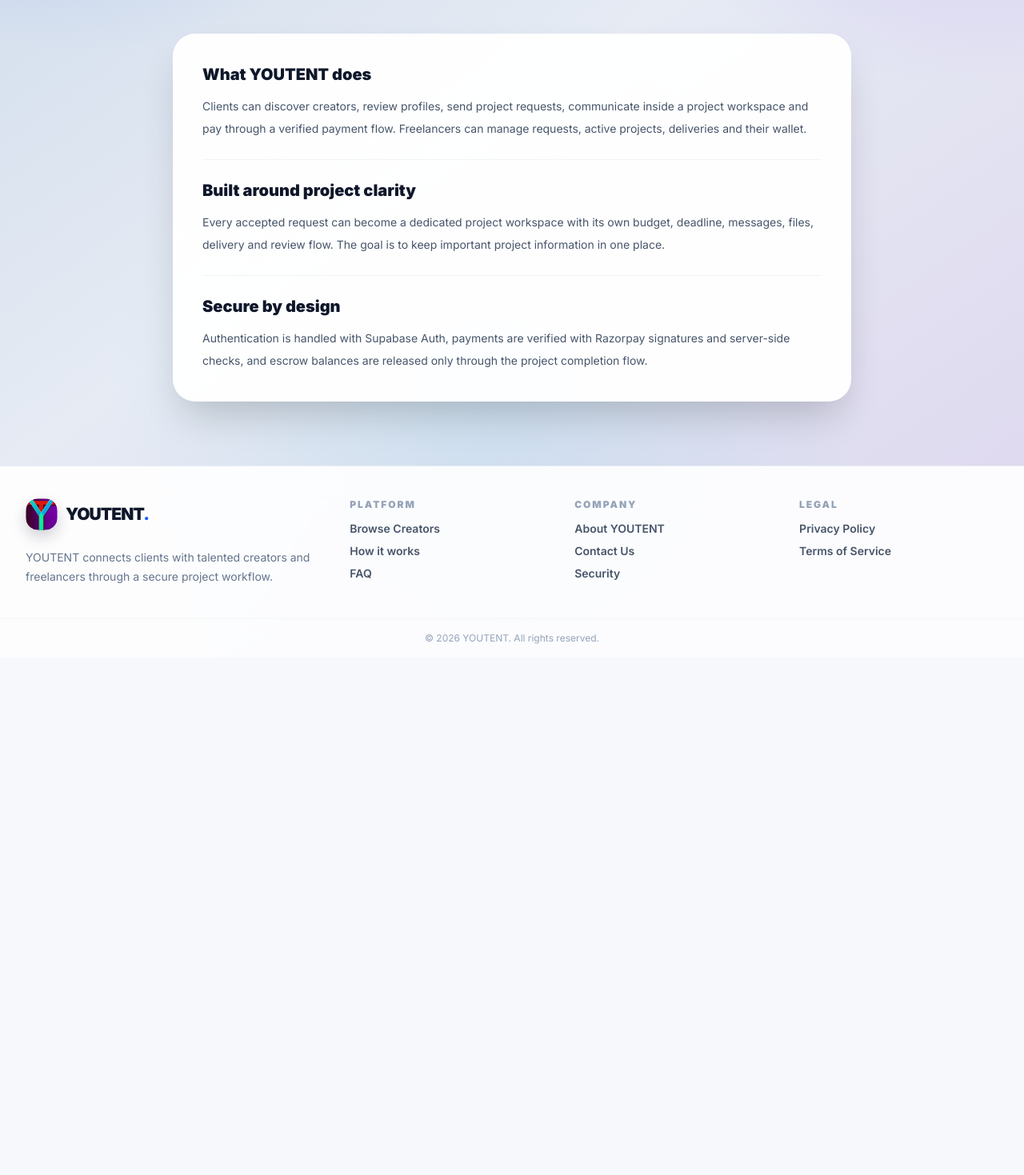
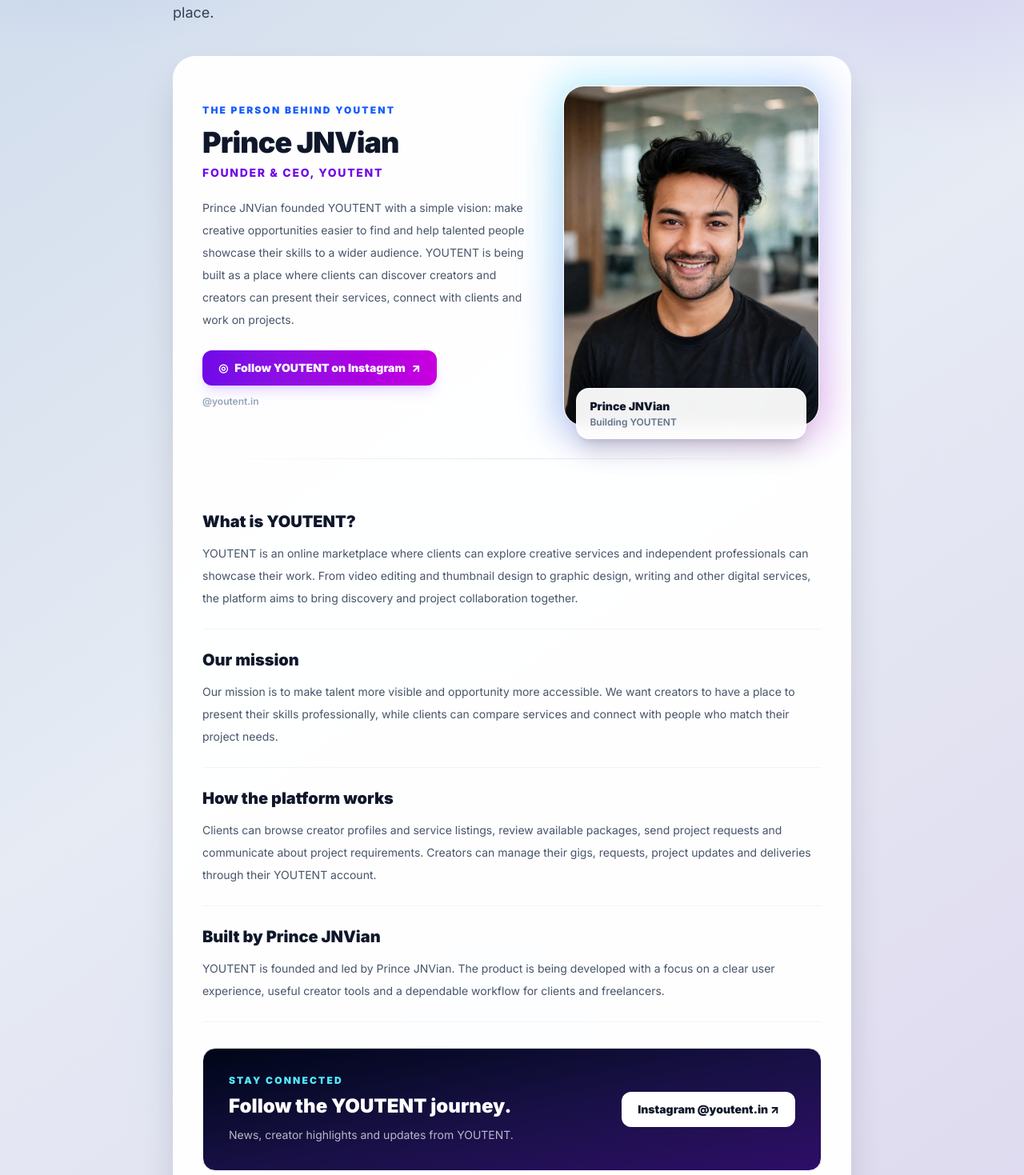
Before and after one commit to princejnvian/creator-marketplace, a Next.js app: page /about in a window 1280 px wide. Shown: the part 381-1850 px from the top of the page at 80% size. Before the commit the page ends 1203 px from the top, so only its background shows below. Built offline with nearby package versions, Linux system fonts and the light colour scheme; no server answers.

Commit message:
Improve about page and add founder profile

```diff
--- a/app/about/page.tsx
+++ b/app/about/page.tsx
@@ -1,7 +1,104 @@
+import Image from "next/image";
+import Link from "next/link";
 import InfoPage, { InfoSection } from "@/components/InfoPage";
-export const metadata = { title: "About YOUTENT", description: "Learn about YOUTENT and its creator marketplace." };
-export default function AboutPage() { return <InfoPage eyebrow="About YOUTENT" title="Where talent meets opportunity." intro="YOUTENT is a creator marketplace designed to make hiring, communication, payments and project delivery easier for clients and independent professionals.">
-  <InfoSection title="What YOUTENT does"><p>Clients can discover creators, review profiles, send project requests, communicate inside a project workspace and pay through a verified payment flow. Freelancers can manage requests, active projects, deliveries and their wallet.</p></InfoSection>
-  <InfoSection title="Built around project clarity"><p>Every accepted request can become a dedicated project workspace with its own budget, deadline, messages, files, delivery and review flow. The goal is to keep important project information in one place.</p></InfoSection>
-  <InfoSection title="Secure by design"><p>Authentication is handled with Supabase Auth, payments are verified with Razorpay signatures and server-side checks, and escrow balances are released only through the project completion flow.</p></InfoSection>
-</InfoPage>; }
+
+const instagramUrl = "https://www.instagram.com/youtent.in";
+
+export const metadata = {
+  title: "About YOUTENT | Founder Prince JNVian",
+  description:
+    "Meet Prince JNVian, Founder & CEO of YOUTENT — a creator marketplace connecting clients with video editors, designers, writers and independent talent.",
+  alternates: { canonical: "https://youtent.in/about" },
+  openGraph: {
+    title: "About YOUTENT | Founded by Prince JNVian",
+    description:
+      "YOUTENT brings clients and independent creators together. Meet its Founder & CEO, Prince JNVian.",
+    url: "https://youtent.in/about",
+    siteName: "YOUTENT",
+    type: "website",
+    images: [{ url: "/prince-jnvian-founder.webp", width: 966, height: 1280, alt: "Prince JNVian, Founder & CEO of YOUTENT" }],
+  },
+  twitter: {
+    card: "summary_large_image",
+    title: "About YOUTENT | Founder Prince JNVian",
+    description: "Where Talent Meets Opportunity.",
+    images: ["/prince-jnvian-founder.webp"],
+  },
+};
+
+export default function AboutPage() {
+  return (
+    <InfoPage
+      eyebrow="Our story"
+      title="Where talent meets opportunity."
+      intro="YOUTENT is a creator marketplace built to make it easier for people and businesses to discover independent talent, find the right creative service and manage projects in one place."
+    >
+      <section className="grid items-center gap-8 md:grid-cols-[minmax(0,1fr)_minmax(240px,.78fr)]">
+        <div>
+          <p className="text-xs font-black uppercase tracking-[.18em] text-blue-600">The person behind YOUTENT</p>
+          <h2 className="mt-3 text-3xl font-black tracking-tight text-slate-950 sm:text-4xl">Prince JNVian</h2>
+          <p className="mt-2 text-sm font-extrabold uppercase tracking-[.12em] text-violet-700">Founder &amp; CEO, YOUTENT</p>
+          <p className="mt-5 text-sm leading-7 text-slate-600">
+            Prince JNVian founded YOUTENT with a simple vision: make creative opportunities easier to find and help talented people showcase their skills to a wider audience. YOUTENT is being built as a place where clients can discover creators and creators can present their services, connect with clients and work on projects.
+          </p>
+          <Link
+            href={instagramUrl}
+            target="_blank"
+            rel="noopener noreferrer"
+            className="mt-6 inline-flex items-center gap-2 rounded-xl bg-gradient-to-r from-violet-700 to-fuchsia-600 px-5 py-3 text-sm font-black text-white shadow-lg shadow-violet-500/20 transition hover:-translate-y-0.5"
+          >
+            <span aria-hidden="true">◎</span> Follow YOUTENT on Instagram
+            <span aria-hidden="true">↗</span>
+          </Link>
+          <p className="mt-3 text-xs font-semibold text-slate-400">@youtent.in</p>
+        </div>
+        <div className="relative mx-auto w-full max-w-[320px]">
+          <div className="absolute -inset-3 rounded-[30px] bg-gradient-to-br from-cyan-400 via-blue-600 to-fuchsia-600 opacity-25 blur-xl" />
+          <div className="relative overflow-hidden rounded-[26px] border border-white bg-slate-100 shadow-2xl shadow-violet-950/15">
+            <Image
+              src="/prince-jnvian-founder.webp"
+              alt="Prince JNVian, Founder and CEO of YOUTENT"
+              width={966}
+              height={1280}
+              priority
+              className="aspect-[3/4] w-full object-cover"
+              sizes="(max-width: 768px) 80vw, 320px"
+            />
+          </div>
+          <div className="absolute -bottom-4 left-4 right-4 rounded-2xl border border-white/70 bg-white/95 px-4 py-3 shadow-xl backdrop-blur">
+            <p className="text-sm font-black text-slate-950">Prince JNVian</p>
+            <p className="mt-0.5 text-xs font-semibold text-slate-500">Building YOUTENT</p>
+          </div>
+        </div>
+      </section>
+
+      <div className="my-10 h-px bg-gradient-to-r from-transparent via-slate-200 to-transparent" />
+
+      <InfoSection title="What is YOUTENT?">
+        <p>YOUTENT is an online marketplace where clients can explore creative services and independent professionals can showcase their work. From video editing and thumbnail design to graphic design, writing and other digital services, the platform aims to bring discovery and project collaboration together.</p>
+      </InfoSection>
+      <InfoSection title="Our mission">
+        <p>Our mission is to make talent more visible and opportunity more accessible. We want creators to have a place to present their skills professionally, while clients can compare services and connect with people who match their project needs.</p>
+      </InfoSection>
+      <InfoSection title="How the platform works">
+        <p>Clients can browse creator profiles and service listings, review available packages, send project requests and communicate about project requirements. Creators can manage their gigs, requests, project updates and deliveries through their YOUTENT account.</p>
+      </InfoSection>
+      <InfoSection title="Built by Prince JNVian">
+        <p>YOUTENT is founded and led by Prince JNVian. The product is being developed with a focus on a clear user experience, useful creator tools and a dependable workflow for clients and freelancers.</p>
+      </InfoSection>
+
+      <section className="mt-8 rounded-2xl border border-violet-100 bg-gradient-to-br from-slate-950 via-[#171044] to-violet-950 p-6 text-white sm:p-8">
+        <div className="flex flex-col gap-5 sm:flex-row sm:items-center sm:justify-between">
+          <div>
+            <p className="text-xs font-black uppercase tracking-[.18em] text-cyan-300">Stay connected</p>
+            <h2 className="mt-2 text-2xl font-black">Follow the YOUTENT journey.</h2>
+            <p className="mt-2 text-sm leading-6 text-white/70">News, creator highlights and updates from YOUTENT.</p>
+          </div>
+          <Link href={instagramUrl} target="_blank" rel="noopener noreferrer" className="inline-flex shrink-0 items-center justify-center rounded-xl bg-white px-5 py-3 text-sm font-black text-slate-950 transition hover:bg-cyan-100">
+            Instagram @youtent.in ↗
+          </Link>
+        </div>
+      </section>
+    </InfoPage>
+  );
+}
--- a/components/SiteFooter.tsx
+++ b/components/SiteFooter.tsx
@@ -8,8 +8,19 @@ export default function SiteFooter() {
         <div>
           <YoutentLogo href="/" />
           <p className="mt-4 max-w-sm text-sm leading-6 text-slate-500">
-            YOUTENT connects clients with talented creators and freelancers through a secure project workflow.
+            YOUTENT connects clients with talented creators and freelancers through a dedicated marketplace for creative services.
           </p>
+          <p className="mt-3 text-xs font-bold text-slate-500">
+            Founded by <Link href="/about" className="text-slate-800 hover:text-blue-600">Prince JNVian</Link>
+          </p>
+          <Link
+            href="https://www.instagram.com/youtent.in"
+            target="_blank"
+            rel="noopener noreferrer"
+            className="mt-4 inline-flex items-center gap-2 rounded-full border border-violet-200 bg-violet-50 px-4 py-2 text-sm font-extrabold text-violet-800 transition hover:bg-violet-100"
+          >
+            <span aria-hidden="true">◎</span> Follow us on Instagram
+          </Link>
         </div>
         <FooterGroup title="Platform" links={[
           ["Browse Creators", "/creators"], ["How it works", "/about"], ["FAQ", "/faq"],
@@ -22,7 +33,7 @@ export default function SiteFooter() {
         ]} />
       </div>
       <div className="border-t border-slate-100 px-5 py-4 text-center text-xs text-slate-400">
-        © {new Date().getFullYear()} YOUTENT. All rights reserved.
+        © {new Date().getFullYear()} YOUTENT. All rights reserved. <span className="mx-1">·</span> Founded by Prince JNVian
       </div>
     </footer>
   );
```
Also changed, not shown: public/prince-jnvian-founder.webp (added), 1 other file (tests, documents, lock files or other folders).
